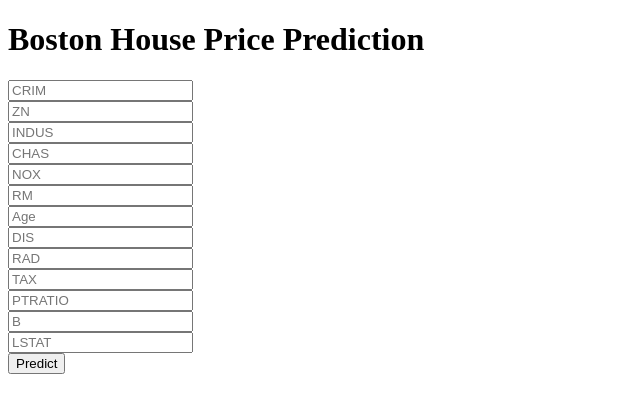
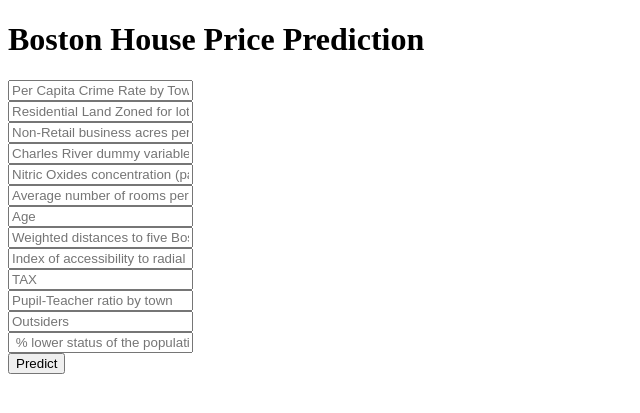
Before and after one commit to sahil-1811/Boston_House_Pricing, a Flask app: page / in a window 1280 px wide. Shown: the top 413 px of the page, without its empty margins (0-640 px from the left). Run offline with Flask 2, Linux system fonts and the light colour scheme; parts of the project's set-up code (start-up, migrations or seed data) failed here and were passed over.

Commit message:
Updated Html file

```diff
--- a/templates/home.html
+++ b/templates/home.html
@@ -3,7 +3,7 @@
 
 <head>
   <meta charset="UTF-8">
-  <title>ML API</title>
+  <title>House Prediction</title>
   <link href='https://fonts.googleapis.com/css?family=Pacifico' rel='stylesheet' type='text/css'>
 <link href='https://fonts.googleapis.com/css?family=Arimo' rel='stylesheet' type='text/css'>
 <link href='https://fonts.googleapis.com/css?family=Hind:300' rel='stylesheet' type='text/css'>
@@ -18,19 +18,19 @@
 
      <!-- Main Input For Receiving Query to our ML -->
     <form action="{{ url_for('predict')}}"method="post">
-      <input type="text" name="CRIM" placeholder="CRIM" required="required" /><br>
-    	<input type="text" name="ZN" placeholder="ZN" required="required" /><br>
-        <input type="text" name="INDUS" placeholder="INDUS" required="required" /><br>
-        <input type="text" name="CHAS" placeholder="CHAS" required="required" /><br>
-        <input type="text" name="NOX" placeholder="NOX" required="required" /><br>
-        <input type="text" name="RM" placeholder="RM" required="required" /><br>
+      <input type="text" name="CRIM" placeholder="Per Capita Crime Rate by Town" required="required" /><br>
+    	<input type="text" name="ZN" placeholder="Residential Land Zoned for lots over 25,000 sq.ft." required="required" /><br>
+        <input type="text" name="INDUS" placeholder="Non-Retail business acres per town" required="required" /><br>
+        <input type="text" name="CHAS" placeholder="Charles River dummy variable" required="required" /><br>
+        <input type="text" name="NOX" placeholder="Nitric Oxides concentration (parts per 10 million)" required="required" /><br>
+        <input type="text" name="RM" placeholder="Average number of rooms per dwelling" required="required" /><br>
         <input type="text" name="Age" placeholder="Age" required="required" /><br>
-        <input type="text" name="DIS" placeholder="DIS" required="required" /><br>
-        <input type="text" name="RAD" placeholder="RAD" required="required" /><br>
+        <input type="text" name="DIS" placeholder="Weighted distances to five Boston employment centres" required="required" /><br>
+        <input type="text" name="RAD" placeholder="Index of accessibility to radial highways" required="required" /><br>
         <input type="text" name="TAX" placeholder="TAX" required="required" /><br>
-        <input type="text" name="PTRATIO" placeholder="PTRATIO" required="required" /><br>
-        <input type="text" name="B" placeholder="B" required="required" /><br>
-        <input type="text" name="LSTAT" placeholder="LSTAT" required="required" /><br>
+        <input type="text" name="PTRATIO" placeholder="Pupil-Teacher ratio by town" required="required" /><br>
+        <input type="text" name="B" placeholder="Outsiders" required="required" /><br>
+        <input type="text" name="LSTAT" placeholder=" % lower status of the population" required="required" /><br>
 
 
 
```
